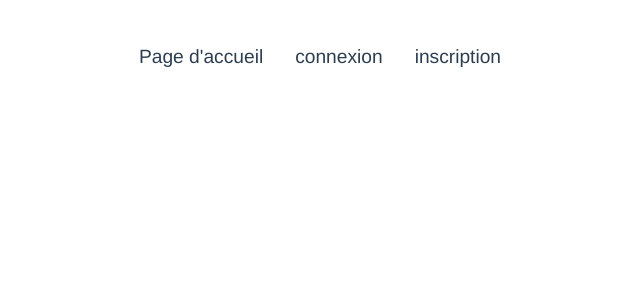
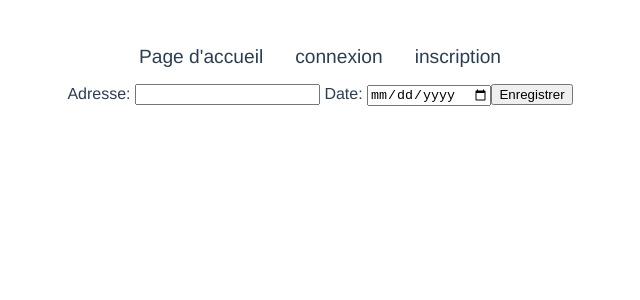
Before and after one commit to Atelier2023/AppWeb, a Vue app: page /createEvent in a window 1280 px wide. Shown: the top 300 px of the page, without its empty margins (320-960 px from the left). Built offline with nearby package versions, Linux system fonts and the light colour scheme.

Commit message:
plein de truc jsp

```diff
--- a/src/App.vue
+++ b/src/App.vue
@@ -5,8 +5,10 @@
     <router-link to="/">Page d'accueil</router-link>
     <router-link v-if="!this.$store.state.authenticated" to="/signin">connexion</router-link>
     <router-link v-if="!this.$store.state.authenticated" to="/signup">inscription</router-link>
-    <router-link v-if="this.$store.state.authenticated" class="nav-link" to="/">Créer un
+    <router-link v-if="this.$store.state.authenticated" class="nav-link" to="/createEvent">Créer un
       évenement</router-link>
+    <router-link v-if="this.$store.state.authenticated" class="nav-link" to="/logout">Déconnexion</router-link>
+
 
 
   </nav>
--- /dev/null
+++ b/src/components/createEvent.vue
@@ -0,0 +1,66 @@
+<template>
+    <form @submit.prevent="submitForm">
+        <label>
+            Adresse:
+            <input type="adress" id="adress" name="adress" v-model="adress" required>
+            <div v-if="adressError" class="error-message">{{ adressError }}</div>
+
+        </label>
+        <label>
+            Date:
+            <input type="date" id="date" name="date" v-model="date" required>
+            <div v-if="dateError" class="error-message">{{ dateError }}</div>
+        </label>
+        <button type="submit">Enregistrer</button>
+        <p v-if="error">{{ error }}</p>
+    </form>
+</template>
+<script>
+import axios from "axios";
+
+export default {
+    name: 'signin',
+    data() {
+        return {
+            adress: '',
+            date: '',
+            adressError: '',
+            dateError: '',
+            error: ''
+        }
+    },
+    methods: {
+        submitForm() {
+            axios.post("http://localhost:19100/events/create", {
+                id_user: this.$store.state.id,
+                adress: this.adress,
+                date_event: this.date,
+            }).then(
+                (response) => {
+                    if (response.status === 201) {
+
+
+                    }
+                    console.log(response);
+                },
+                (error) => {
+                    console.log(error);
+                    this.error = "Une erreur est survenu lors de la création d'un evenement";
+                }
+            );
+        },
+        validateadress(adress) {
+            if (!adress) {
+                return 'Veuillez entrer une adresse .'
+            }
+            return ''
+        },
+        validatedate(date) {
+            if (!date) {
+                return 'Veuillez entrer une date.'
+            }
+            return ''
+        },
+    }
+}
+</script>
--- /dev/null
+++ b/src/components/logOut.vue
@@ -0,0 +1,19 @@
+<template>
+    <div class="container" style="margin-top: 3em;">
+        <div class="d-flex justify-content-center h-100">
+            <h1>Vous êtes maintenant déconnecté</h1>
+        </div>
+    </div>
+</template>
+<script>
+
+export default {
+    name: 'LogOut',
+
+    mounted: function () {
+        this.$store.commit('logout')
+        this.$router.push('/')
+    },
+
+}
+</script>
--- a/src/router/index.js
+++ b/src/router/index.js
@@ -1,6 +1,8 @@
 import { createRouter, createWebHistory } from 'vue-router'
 import signupRouter from '@/components/signUp.vue'
 import signinRouter from '@/components/signIn.vue'
+import logoutRouter from '@/components/logOut.vue'
+import createEventRouter from '@/components/createEvent.vue'
 
 
 const router = createRouter({
@@ -17,6 +19,17 @@ const router = createRouter({
       name: 'signin',
       component: signinRouter
     },
+    {
+      path: '/logout',
+      name: 'logout',
+      component: logoutRouter
+    },
+    {
+      path: '/createEvent',
+      name: 'createEvent',
+      component: createEventRouter
+    },
+
   ]
 })
 
```
